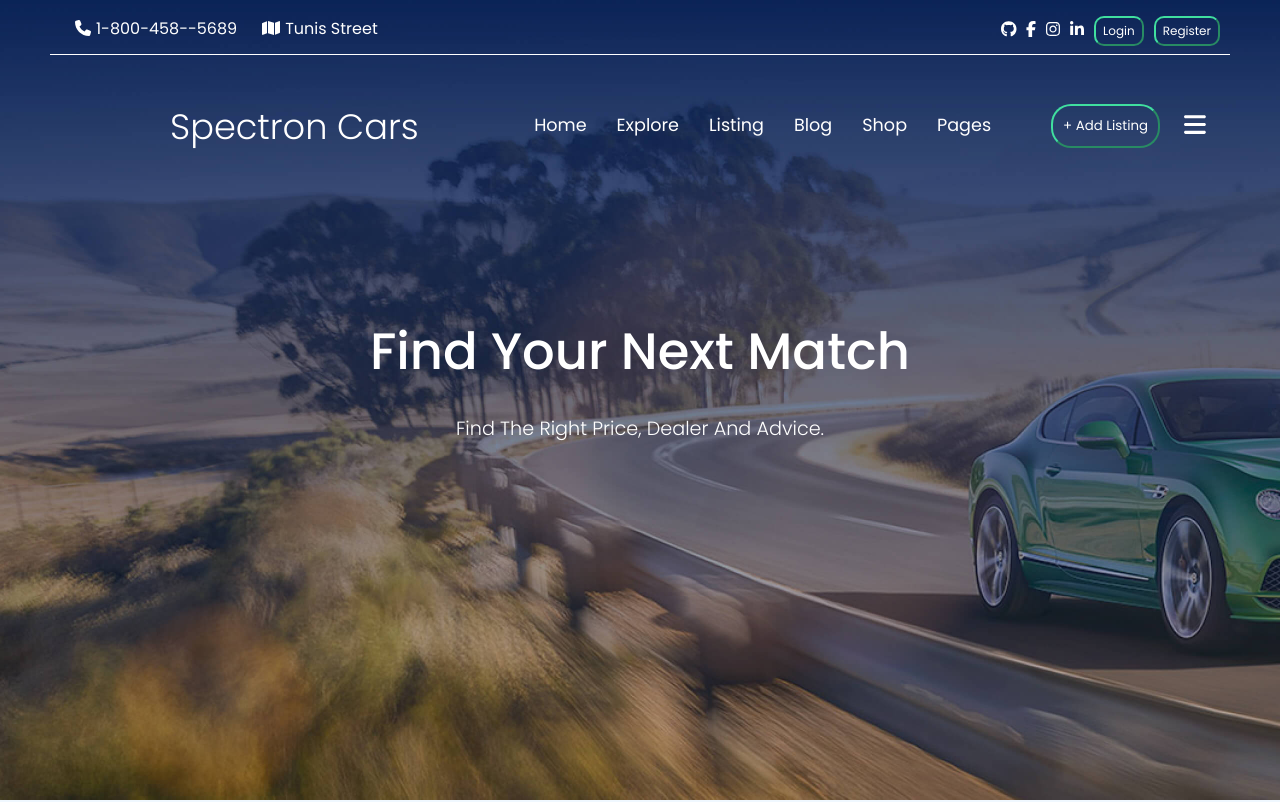
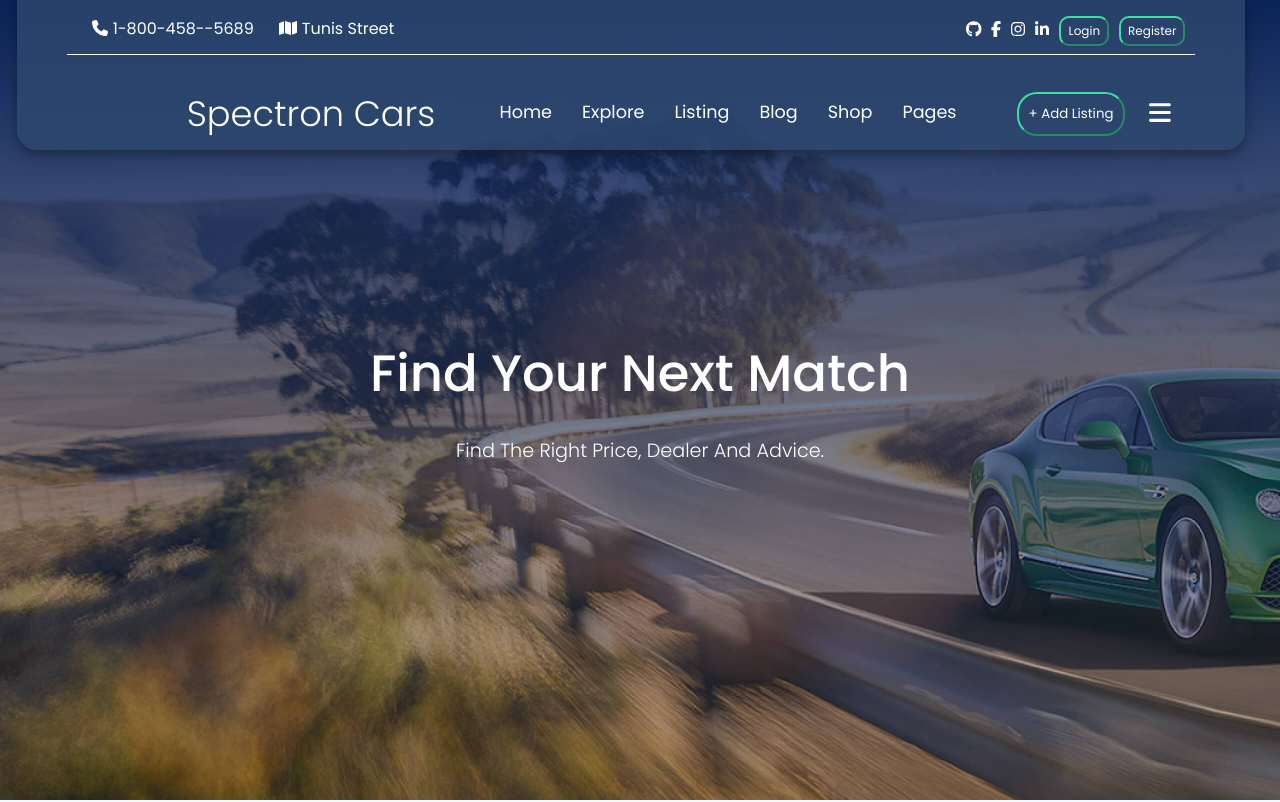
Before and after one commit to prosanabani/Spectron-Cars, a React (Create React App) app in the folder spectron-cars/front_end/: page / in a window 1280 px wide. Shown: the top 802 px of the page. Built offline with nearby package versions, Linux system fonts and the light colour scheme.

Commit message:
wrapping nav + header in one component

```diff
--- a/spectron-cars/front_end/src/App.js
+++ b/spectron-cars/front_end/src/App.js
@@ -3,8 +3,6 @@ import { FontAwesomeIcon } from './fontawesome';
 //
 
 import { Routes ,Route ,Link } from "react-router-dom";
-import Nav from "./Components/static-parts/nav";
-import Header from "./Components/static-parts/header";
 import Body from "./Components/body-parts/body";
 import CarTopology from "./Components/body-parts/CarTopoloy";
 import PopularListing from "./Components/body-parts/popularListing";
@@ -13,6 +11,7 @@ import OurAwesomTeam from "./Components/body-parts/OurAwesomeTeam/OurAwesomeTeam
 import CarouselBrands from "./Components/body-parts/CarouselBrands/CarouselBrands";
 import Temp from "./Components/footer-parts/services-temp";
 import ScrollToTop from "./Components/static-parts/scrolltotop";
+import TopPart from "./Components/static-parts/top-part/topPart";
 
 function App() {
 
@@ -20,34 +19,26 @@ function App() {
 
 
 
+
   return (
     <div className="app-main">
-      <div className="top-part">
-        <ScrollToTop/>
-        <Header />
-        <Nav />
+          <TopPart/>
+          <Body />
+          <ScrollToTop/>
+        <CarTopology />
+        <PopularListing />
+        <SendUsMessage />
+        {/* <Temp/> */}
+        <OurAwesomTeam />
+      <CarouselBrands />
     <Routes>
-    <Route path="/" element={ <Body /> }/>
+    {/* <Route path="/" element={ <Body /> }/> */}
     {/* <Route path="/explore" element={ <CarTopology /> }/>   */}
     {/* <Route path="/listing" element={ <Body /> }/> */}
     {/* <Route path="/blog" element={ <CarTopology /> }/>   */}
     {/* <Route path="/pages" element={ <Body /> }/> */}
     {/* <Route path="/" element={ <CarTopology /> }/>   */}
     </Routes>
-        {/* <Body /> */}
-      </div>
-      <div className="body-part">
-        <CarTopology />
-        <PopularListing />
-      </div>
-      <div className="footer-part">
-        <SendUsMessage />
-        {/* <Temp/> */}
-        <OurAwesomTeam />
-      </div>
-
-
-      {/* <CarouselBrands /> */}
     </div>
   );
 }
--- a/spectron-cars/front_end/src/Components/body-parts/body.js
+++ b/spectron-cars/front_end/src/Components/body-parts/body.js
@@ -5,8 +5,10 @@ import React from "react";
 export default function Body() {
     return (
         <div className="body-main">
-            <h1 id="main-text">Find Your Next Match</h1>
+<div className="body_container">
+        <h1 id="main-text">Find Your Next Match</h1>
             <h5 id="sub-text">Find the right price, dealer and advice.</h5>
+</div>
         </div>
     )
 }
--- a/spectron-cars/front_end/src/Components/static-parts/scrolltotop.js
+++ b/spectron-cars/front_end/src/Components/static-parts/scrolltotop.js
@@ -1,7 +1,5 @@
 import React, { useState, useEffect } from 'react';
 import { FontAwesomeIcon } from '@fortawesome/react-fontawesome';
-
-
 const ScrollToTop = () => {
     const [showButton, setShowButton] = useState(false);
 
@@ -25,7 +23,6 @@ const ScrollToTop = () => {
             style={{ display: showButton ? 'block' : 'none' }}
             onClick={scrollToTop}
         >
-
             <FontAwesomeIcon icon="fa-solid fa-arrow-up" />
         </button>
     );
--- a/spectron-cars/front_end/src/Components/static-parts/header.js
+++ b/spectron-cars/front_end/src/Components/static-parts/top-part/header.js
@@ -1,5 +1,5 @@
 import React from "react";
-import { FontAwesomeIcon } from '../../fontawesome';
+import { FontAwesomeIcon } from '../../../fontawesome';
 
 
 export default function Header() {
--- a/spectron-cars/front_end/src/Components/static-parts/nav.js
+++ b/spectron-cars/front_end/src/Components/static-parts/top-part/nav.js
@@ -1,15 +1,12 @@
 import React from "react";
-import { FontAwesomeIcon } from '../../fontawesome';
+import { FontAwesomeIcon } from '../../../fontawesome';
 import { Link } from "react-router-dom";
-
-
 export default function Nav() {
 
 
 
     ////////////////////////////////////////////
     return (
-
         <div className="nav-main">
             <div className="nav-left">
                 <img id="logo" src="" alt="" />
--- /dev/null
+++ b/spectron-cars/front_end/src/Components/static-parts/top-part/topPart.js
@@ -0,0 +1,13 @@
+import React from "react";
+import Nav from "./nav";
+import Header from "./header";
+
+export default function TopPart(){
+    return(
+        <div className="topPart_main">
+            <Header/>
+            <Nav/>
+        </div>
+
+    )
+}
--- a/spectron-cars/front_end/src/index.css
+++ b/spectron-cars/front_end/src/index.css
@@ -22,17 +22,21 @@
 body {
   background-color: aliceblue;
 }
-
-.top-part {
-  background-image: url("images/static-parts/background.jpg");
-  background-size: cover;
-  background-position: center;
-  height: 100vh;
+.topPart_main{
+  box-shadow: 0 4px 8px 0 rgba(0, 0, 0, 0.2), 0 6px 20px 0 rgba(0, 0, 0, 0.19);
+  position: fixed;
+  width: 96vw;
+  background-color: rgba(46, 72, 110, 0.826);
+  /* background-color: rgba(0, 0, 0, 0.5); */
+  border-bottom-right-radius: 20px;
+  border-bottom-left-radius: 20px;
+  /* z-index: 9999999; */
   padding: 0 50px;
+  margin-inline-start: 1.3vw;
+  padding-bottom: 10px;
   color: white;
-
 }
-
+/* //////////////////////////////////////////////////////////// */
 .header-main {
   /* background-color: red; */
   display: flex;
@@ -77,7 +81,7 @@ body {
 
 .header-main .header-right .register {}
 
-
+/* //////////////////////////////////////// */
 
 
 .nav-main {
@@ -85,7 +89,7 @@ body {
   display: flex;
   justify-content: space-between;
   align-items: center;
-  padding-top: 2.8rem;
+  padding-top: 2rem;
 
 }
 
@@ -149,11 +153,22 @@ body {
 
 
 .body-main {
-  margin-top: 20vh;
+  /* margin-top: 20vh; */
   /* background-color: red; */
+  background-image: url("images/static-parts/background.jpg");
+  background-size: cover;
+  background-position: center;
+  height: 100vh;
   display: flex;
   flex-direction: column;
-  align-items: center;
+  text-align: center;
+  color: white;
+}
+.body-main .body_container{
+  /* background-color: blue; */
+  margin-top: 350px;
+  margin: auto;
+
 }
 
 .body-main #main-text {
@@ -700,3 +715,28 @@ body {
   margin: 0 50px;
   margin-bottom: 100px;
 }
+/* /////////////////////////////////////////////////////////// */
+.scroll-to-top-button {
+  border: none;
+  cursor: pointer;
+  border-radius: 8px;
+  background-color: #59c89b;
+  bottom: 15px;
+  color: white;
+  font-size: 18px;
+  height: 45px;
+  line-height: 40px;
+  padding: 3px 10px;
+  position: fixed;
+  right: 20px;
+  text-align: center;
+  width: 45px;
+  z-index: 99999;
+  transition: all .3s ease-in-out;
+}
+
+.scroll-to-top-button:hover {
+  color: white;
+
+}
+/* /////////////////////////////////////////////////////////// */
```
